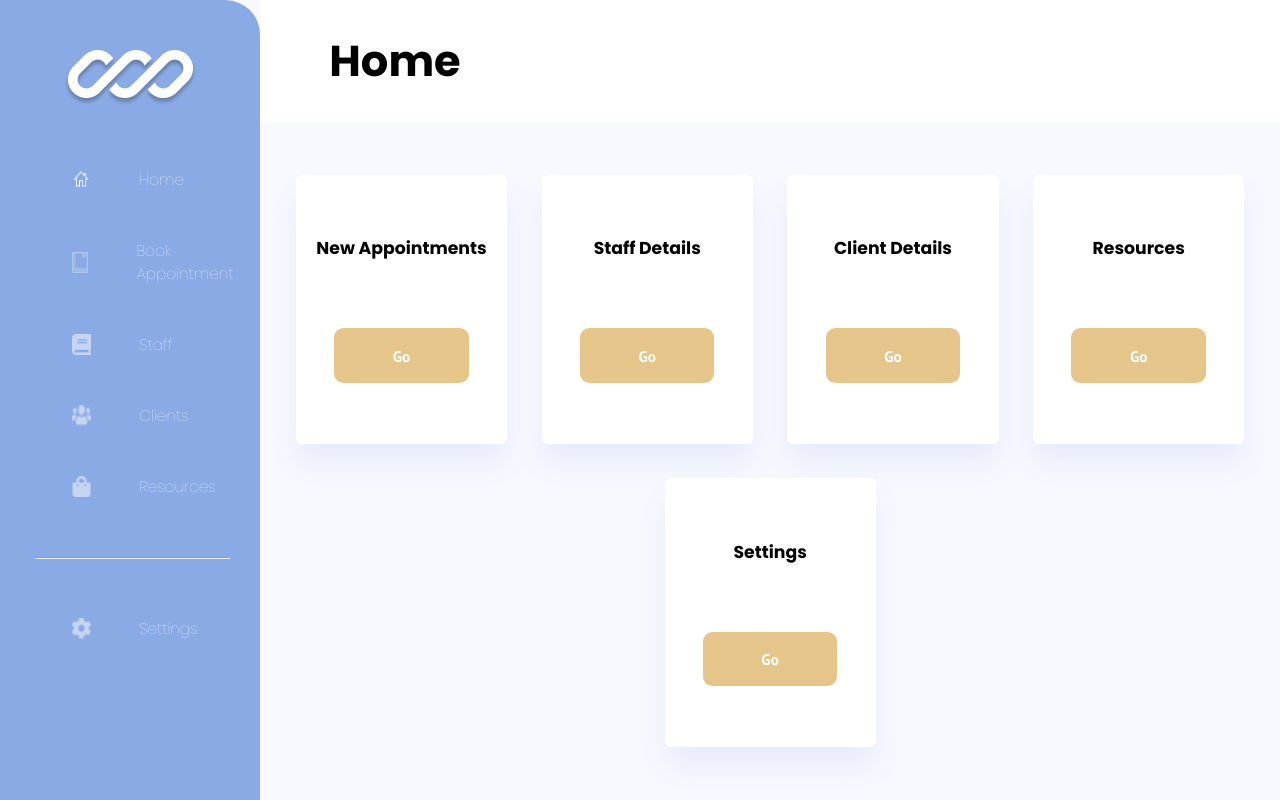
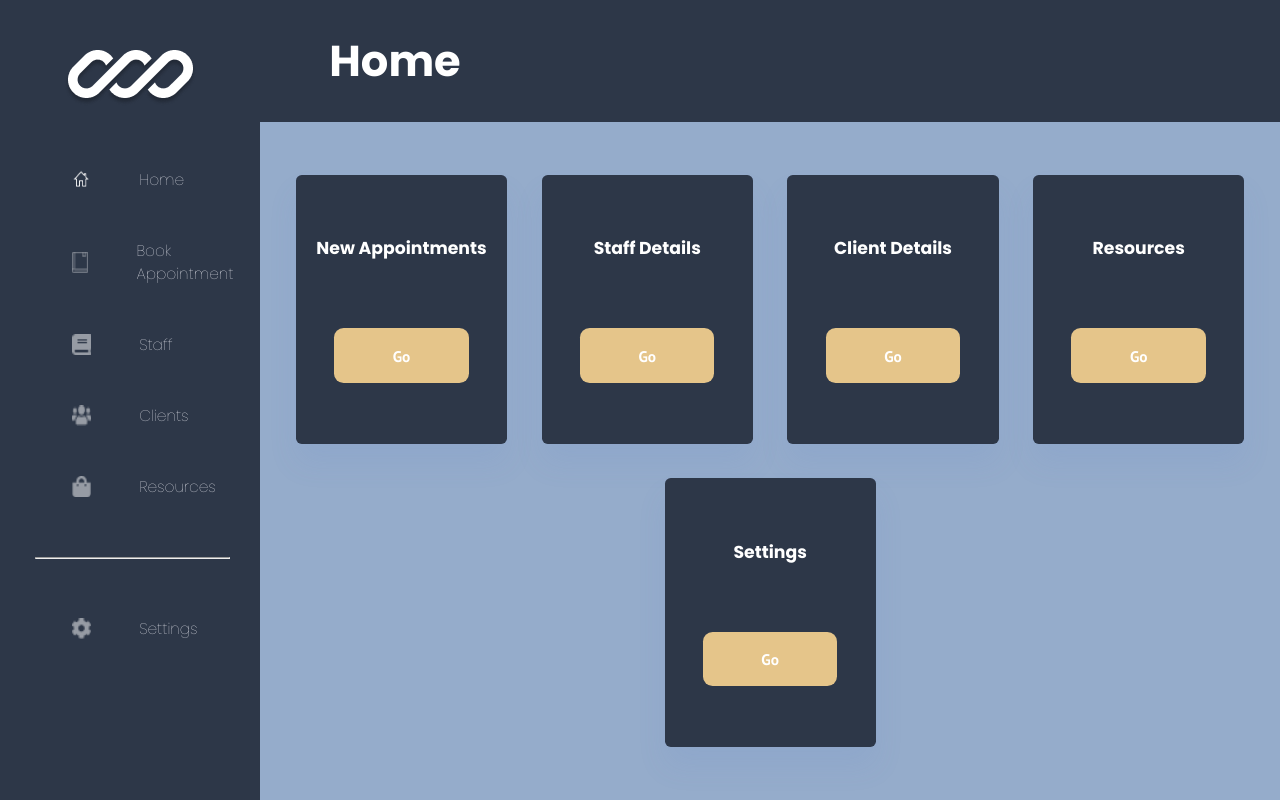
Before and after one commit to nology-tech/verde-client-project, a React (Vite) app: page / in a window 1280 px wide. Built offline with nearby package versions, Linux system fonts and the light colour scheme.

Commit message:
edited homeprops for modes. edited navbar and header to match

```diff
--- a/src/App.tsx
+++ b/src/App.tsx
@@ -5,7 +5,7 @@ import "./styles/main.scss";
 const App = () => {
   return (
     <Routes>
-      <Route path="*" element={<Home />} />
+      <Route path="*" element={<Home variant="dark"/>} />
     </Routes>
   );
 };
--- a/src/components/Header/Header.scss
+++ b/src/components/Header/Header.scss
@@ -7,19 +7,23 @@
 
   &--light {
     background-color: $clr-primary-lt;
+
+    &__title {
+      color: $clr-white;
+    }
   }
 
   &--dark {
     background-color: $clr-primary-dk;
+
+    &__title {
+      color: $clr-white;
+    }
   }
 
   &__logo {
     align-self: center;
     width: 7.8rem;
-  }
-
-  &__title {
-    color: $clr-white;
   }
 
   &__button{
@@ -33,17 +37,29 @@
     display: flex;
     flex-direction: row;
 
+    &--light {
+      background-color: $clr-white;
+
     &__title {
       color: $clr-black;
+      margin-left: 3rem;
     }
+
+    }
+
+    &--dark {
+      background-color: $clr-primary-dk;
+
+
+    &__title {
+      color: $clr-white;
+      margin-left: 3rem;
+    }
+    }
+
 
     &__logo {
       display: none;
-    }
-
-    &__title {
-      margin-left:3rem;
-
     }
 
     &__button {
--- a/src/components/Header/Header.tsx
+++ b/src/components/Header/Header.tsx
@@ -22,7 +22,7 @@ const Header = ({
   return (
     <div className={`header header--${variant}`}>
       <img src={logo} className="header__logo" alt="logo" />
-      <h1 className="header__title">{title}</h1>
+      <h1 className={`header--${variant}__title`}>{title}</h1>
       {buttonOption && (
         <div className="header__button">
           <Button
--- a/src/components/NavBar/NavBar.scss
+++ b/src/components/NavBar/NavBar.scss
@@ -17,6 +17,7 @@
 
     &--dark {
         background-color: $clr-primary-dk;
+        border-radius: 0;
     }
 
     &__logo {
--- a/src/pages/Home/Home.scss
+++ b/src/pages/Home/Home.scss
@@ -5,6 +5,14 @@
     height: 100%;
     display: flex;
     flex-direction: column;
+
+    &--light{
+        background-color: $clr-secondary-lt;
+    }
+
+    &--dark{
+        background-color: $clr-secondary-dk;
+    }
 
     &__container{
         margin: 1.5rem 0;
--- a/src/pages/Home/Home.tsx
+++ b/src/pages/Home/Home.tsx
@@ -5,15 +5,18 @@ import Button from  "../../components/Button/Button";
 import NavCardList from "../../components/NavCardList/NavCardList"
 import{NavCardLabels} from "../../data/NavCardLabels"
 import './Home.scss'
+type HomeProps = {
+  variant: "light" | "dark";
+};
 
-const Home = () => {
+const Home = ({ variant }: HomeProps) => {
 return (
 <Layout>
-      <NavBar variant={"light"}/>
-      <main className="main">
-          <Header title="Home" variant="light" buttonOption={false} buttonLabel="Home" buttonVariant="purple" />
+      <NavBar variant={variant}/>
+      <main  className={`main main--${variant}`}>
+          <Header title="Home" variant={variant} buttonOption={false} buttonLabel="Home" buttonVariant="purple" />
           <div className="main__container">
-            <NavCardList labels={NavCardLabels} variant={"light"} />
+            <NavCardList labels={NavCardLabels} variant={variant} />
             <Button size="large" label="Log Out" variant="yellow"  path="/login"/>
           </div>
       </main>
```
Also changed, not shown: 1 other file (tests, documents, lock files or other folders).
